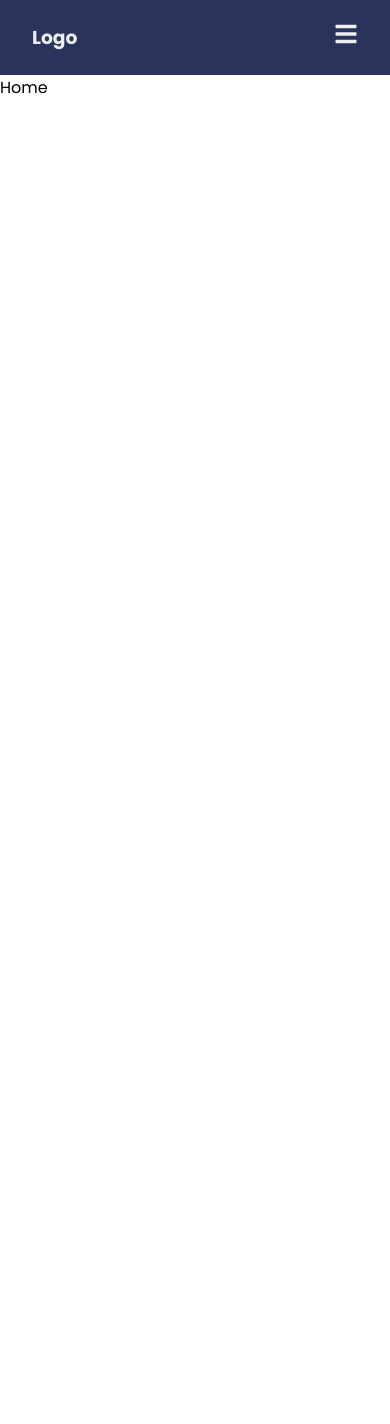
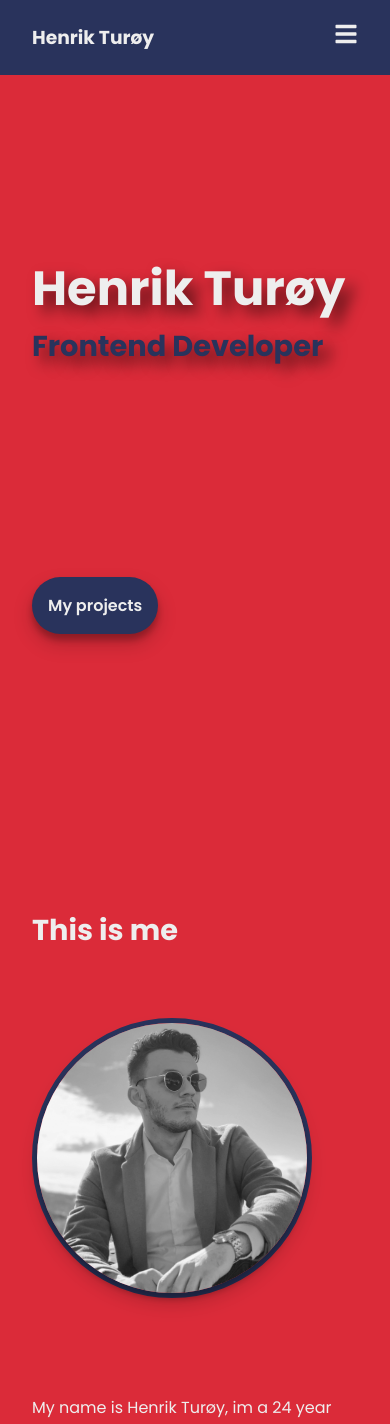
Before and after one commit to Hturoy/Portfolio-exam2, a React (Create React App) app: page / in a window 390 px wide. Shown: the top 1424 px of the page. Before the commit the page ends 844 px from the top, so only its background shows below. Built offline with nearby package versions, Linux system fonts and the light colour scheme; a web font is replaced by a local one.

Commit message:
homepage mobile ready

```diff
--- a/package.json
+++ b/package.json
@@ -6,6 +6,7 @@
     "@testing-library/jest-dom": "^5.14.1",
     "@testing-library/react": "^13.0.0",
     "@testing-library/user-event": "^13.2.1",
+    "framer-motion": "^6.3.10",
     "react": "^18.1.0",
     "react-dom": "^18.1.0",
     "react-icons": "^4.4.0",
--- a/src/components/navbar/Navbar.jsx
+++ b/src/components/navbar/Navbar.jsx
@@ -8,15 +8,22 @@ export const Navbar = () => {
   const navigationRef = useRef();
   const displayNav = () => {
     navigationRef.current.classList.toggle("responsive");
+    window.scrollTo(0, 0);
   };
 
   return (
     <StyledHeader>
-      <h3>Logo</h3>
+      <h3>Henrik Turøy</h3>
       <nav ref={navigationRef}>
-        <Link to="/">Home</Link>
-        <Link to="projects">Projects</Link>
-        <Link to="about">About</Link>
+        <Link to="/" onClick={displayNav}>
+          Home
+        </Link>
+        <Link to="projects" onClick={displayNav}>
+          Projects
+        </Link>
+        <Link to="about" onClick={displayNav}>
+          About
+        </Link>
         <StyledButton className="close-nav" onClick={displayNav}>
           <FaTimes />
         </StyledButton>
--- a/src/components/navbar/styles.js
+++ b/src/components/navbar/styles.js
@@ -34,6 +34,7 @@ export const StyledHeader = styled.header`
       align-items: center;
       justify-content: center;
       gap: 1.5rem;
+      z-index: 100;
       background-color: ${mainColor};
       transition: 0.5s;
       transform: translateY(-100vh);
@@ -51,7 +52,7 @@ export const StyledHeader = styled.header`
 
 export const StyledNav = styled.nav``;
 
-export const StyledButton = styled.button`
+export const StyledButton = styled.span`
   padding: 5px;
   cursor: pointer;
   background-color: transparent;
--- a/src/globalStyles.js
+++ b/src/globalStyles.js
@@ -1,4 +1,5 @@
 import { createGlobalStyle } from "styled-components";
+import { lightMain, mainColor, secondary, textColor } from "./utils/colors";
 
 const GlobalStyle = createGlobalStyle`
   * {
@@ -6,7 +7,28 @@ const GlobalStyle = createGlobalStyle`
     padding: 0;
     font-family: 'Poppins', sans-serif;
     text-decoration: none;
+    box-sizing: border-box;
+    color: ${textColor};
       }
+      button {
+    border: 0;
+    background-color: ${mainColor};
+    padding: 1rem;
+    border-radius: 50px;
+    font-size: 1rem;
+    margin: 2rem 0 2rem 0;
+    font-weight: 600;
+    box-shadow: rgba(0, 0, 0, 0.19) 0px 10px 20px, rgba(0, 0, 0, 0.23) 0px 6px 6px;
+    color: ${textColor};
+    transition: 0.5s;
+    :hover{
+        color: ${secondary};
+        background-color: ${lightMain};
+        transition: 0.5s;
+        transform: scale(1.04);
+        cursor: pointer;
+    }
+}
 `;
 
 export default GlobalStyle;
--- a/src/pages/home/Home.jsx
+++ b/src/pages/home/Home.jsx
@@ -1,5 +1,64 @@
 import React from "react";
+import { Link } from "react-router-dom";
+import { portrait } from "../../utils/images";
+import { Container, TopSection, BottomSection, ImageFrame } from "./styles";
+import { motion } from "framer-motion";
 
 export const Home = () => {
-  return <div>Home</div>;
+  return (
+    <Container>
+      <TopSection>
+        <div>
+          <motion.h1
+            initial={{ x: -500 }}
+            transition={{ duration: 0.4, type: "spring", stiffness: 90 }}
+            animate={{ x: 0 }}
+          >
+            Henrik Turøy
+          </motion.h1>
+
+          <motion.h2
+            initial={{ x: 2000 }}
+            transition={{ duration: 0.4, type: "spring", stiffness: 90 }}
+            animate={{ x: 0 }}
+          >
+            Frontend Developer
+          </motion.h2>
+        </div>
+        <div>
+          <Link to="projects">
+            <motion.button
+              initial={{ scale: 0 }}
+              transition={{ duration: 0.1 }}
+              animate={{ scale: 1 }}
+            >
+              My projects
+            </motion.button>
+          </Link>
+        </div>
+      </TopSection>
+      {/*  */}
+      <BottomSection>
+        <h3>This is me</h3>
+        <ImageFrame>
+          <motion.img
+            src={portrait}
+            alt="Henrik Turøy"
+            initial={{ x: -500 }}
+            transition={{ duration: 0.4, type: "spring", stiffness: 90 }}
+            animate={{ x: 0 }}
+          />
+        </ImageFrame>
+        <article>
+          <p>
+            My name is Henrik Turøy, im a 24 year old Frontend developer
+            currently located in Bergen, Norway.
+          </p>
+          <Link to="about">
+            <button>More about me</button>
+          </Link>
+        </article>
+      </BottomSection>
+    </Container>
+  );
 };
--- /dev/null
+++ b/src/pages/home/styles.js
@@ -0,0 +1,70 @@
+import styled from "styled-components";
+import { mainColor, secondary, textColor } from "../../utils/colors";
+
+export const Container = styled.div`
+  display: flex;
+  flex-direction: column;
+  align-items: left;
+  background-color: ${secondary};
+`;
+
+export const TopSection = styled.div`
+  max-width: 1024px;
+  height: calc(100vh - 75px);
+  display: flex;
+  flex-direction: column;
+  padding: 0 2rem;
+
+  justify-content: space-evenly;
+
+  h1 {
+    color: ${textColor};
+    font-size: 3rem;
+    text-shadow: 9px 8px 15px rgba(0, 0, 0, 0.6);
+    @media (max-width: 380px) {
+      font-size: 2rem;
+    }
+  }
+  h2 {
+    color: ${mainColor};
+    font-size: 1.8rem;
+    text-shadow: 9px 8px 15px rgba(0, 0, 0, 0.6);
+    @media (max-width: 380px) {
+      font-size: 1.4rem;
+    }
+  }
+`;
+
+export const BottomSection = styled.div`
+  max-width: 1024px;
+  padding: 0 2rem;
+  background-color: ${secondary};
+  height: 100vh;
+  display: flex;
+  flex-direction: column;
+  justify-content: space-evenly;
+  article {
+    margin: 2rem 0 2rem 0;
+    max-width: 300px;
+  }
+  h3 {
+    font-size: 1.8rem;
+  }
+`;
+
+export const ImageFrame = styled.div`
+  height: 280px;
+  width: 280px;
+  border-radius: 100%;
+  border: solid 5px ${mainColor};
+
+  img {
+    object-fit: cover;
+    border-radius: 100%;
+    width: 100%;
+    height: 100%;
+    filter: grayscale(200%);
+    box-shadow: rgba(0, 0, 0, 0.19) 0px 10px 20px,
+      rgba(0, 0, 0, 0.23) 0px 6px 6px;
+  }
+`;
--- a/src/pages/projects/Projects.jsx
+++ b/src/pages/projects/Projects.jsx
@@ -1,5 +1,10 @@
 import React from "react";
+import { Container } from "./styles";
 
 export const Projects = () => {
-  return <div>Projects</div>;
+  return (
+    <Container>
+      <h1>Project</h1>
+    </Container>
+  );
 };
--- /dev/null
+++ b/src/pages/projects/styles.js
@@ -0,0 +1,12 @@
+import styled from "styled-components";
+import { motion } from "framer-motion";
+import { secondary } from "../../utils/colors";
+
+const MotionDiv = motion.div;
+
+export const Container = styled.div`
+  background-color: ${secondary};
+  width: 100%;
+  height: calc(100vh - 75px);
+  display: flex;
+`;
--- a/src/utils/colors.js
+++ b/src/utils/colors.js
@@ -1,4 +1,4 @@
 export const mainColor = "#29335C";
-export const lightMain = "#5767aa";
+export const lightMain = "#5797aa";
 export const secondary = "#DB2B39";
 export const textColor = "#eee";
--- /dev/null
+++ b/src/utils/images.js
@@ -0,0 +1,2 @@
+import portrait1 from "../media/henrik.webp";
+export const portrait = portrait1;
```
Also changed, not shown: src/media/henrik.webp (added), 1 other file (tests, documents, lock files or other folders).
